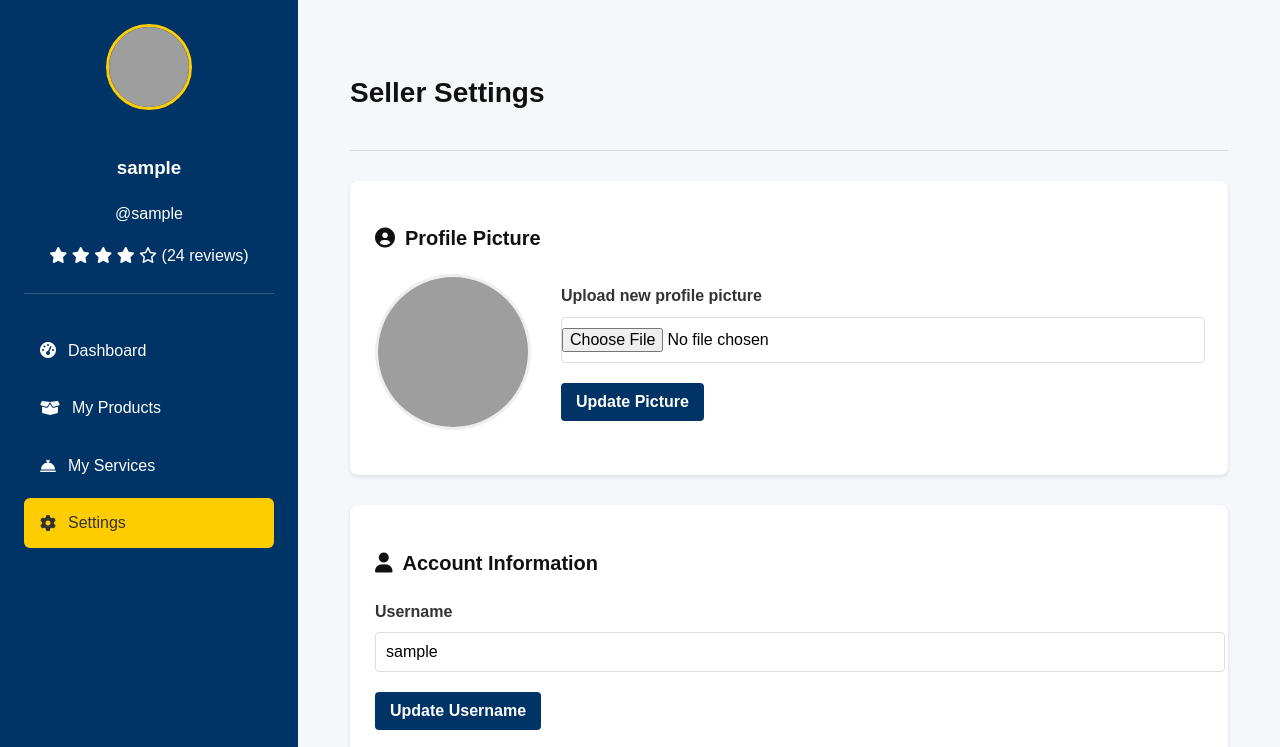
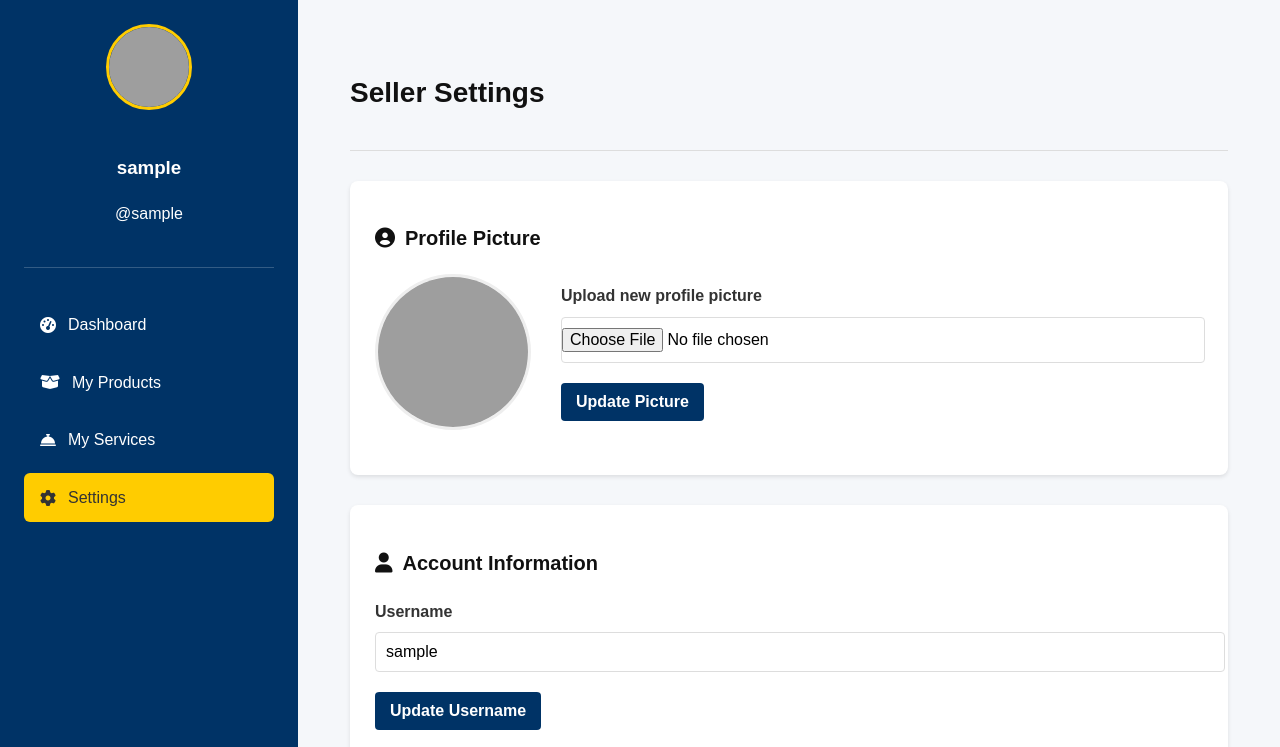
Before and after one commit to wafuke/StrathConnectProject, a PHP site: page /seller_settings.php in a window 1280 px wide. Shown: the part 70-817 px from the top of the page. Run offline with PHP 8.4, Linux system fonts and the light colour scheme; the visitor is signed in with stand-in values (Sample User, id 1); grey boxes are pictures that could not be loaded.

Commit message:
removed ratings from sidebar

```diff
--- a/public/seller_settings.php
+++ b/public/seller_settings.php
@@ -83,7 +83,6 @@ if ($_SERVER['REQUEST_METHOD'] === 'POST') {
                 $success = "Profile picture updated successfully!";
             } else {
                 $error = "Error updating profile picture in database.";
-                // Delete the uploaded file if database update failed
                 unlink($target_file);
             }
             $update_stmt->close();
@@ -351,17 +350,9 @@ $conn->close();
     <div class="dashboard-container">
         <aside class="sidebar">
             <div class="profile-summary">
-                <img src="<?php echo htmlspecialchars($_SESSION['profile_pic'] ?? '../assets/images/profile-placeholder.png'); ?>" alt="Profile" class="profile-pic">
+                <img src="<?php echo htmlspecialchars($profile_pic); ?>" alt="Profile" class="profile-pic">
                 <h3><?php echo htmlspecialchars($username); ?></h3>
                 <p>@<?php echo htmlspecialchars($username); ?></p>
-                <div class="rating">
-                    <i class="fas fa-star"></i>
-                    <i class="fas fa-star"></i>
-                    <i class="fas fa-star"></i>
-                    <i class="fas fa-star"></i>
-                    <i class="far fa-star"></i>
-                    <span>(24 reviews)</span>
-                </div>
             </div>
             <nav class="sidebar-nav">
                 <a href="seller_dashboard.php"><i class="fas fa-tachometer-alt"></i> Dashboard</a>
```
Also changed, not shown: public/seller_dashboard.php (+0 -8 lines).
